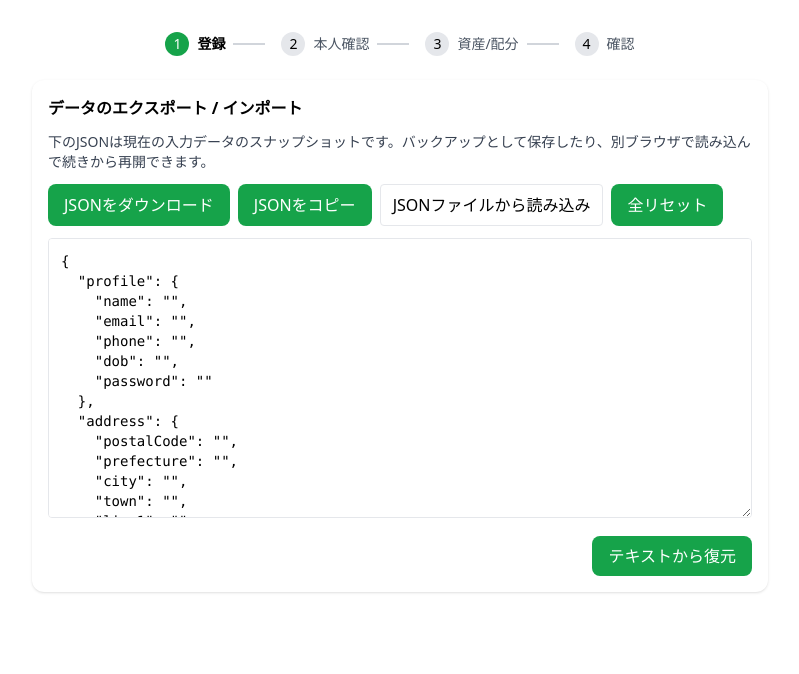
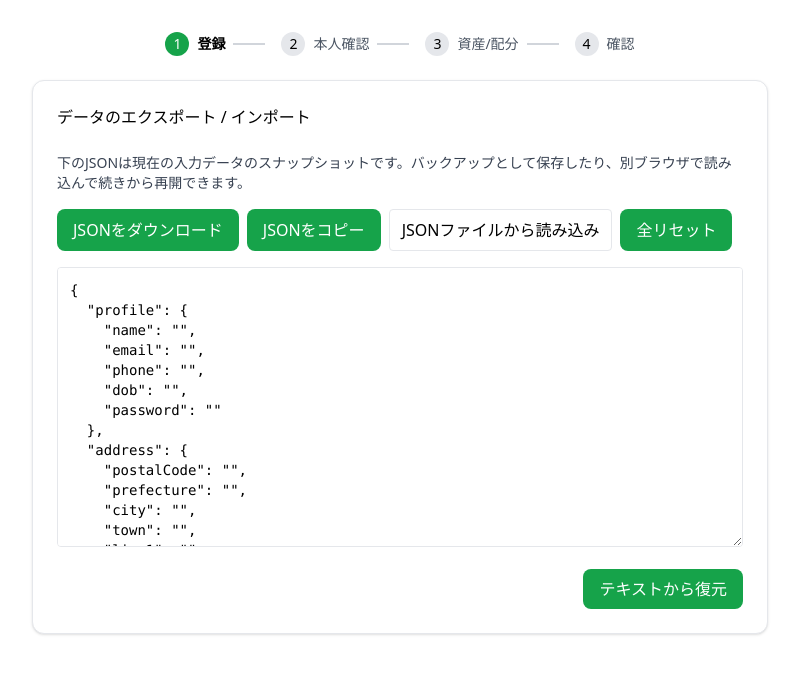
Before and after one commit to ktakimoto2507/seizensetup, a Next.js app: page /data in a window 1280 px wide. Shown: the top 674 px of the page, without its empty margins (240-1039 px from the left). Built offline with nearby package versions, Linux system fonts and the light colour scheme.

Commit message:
fix(card): accept className on Card* + add typings for ui & ui/card

```diff
--- a/src/components/ui/card.tsx
+++ b/src/components/ui/card.tsx
@@ -1,13 +1,43 @@
-import React from "react";
+// src/components/ui/card.tsx
+import * as React from "react";
 
-export function Card({ children, className = "" }: { children: React.ReactNode; className?: string }) {
-  return <div className={`rounded-xl bg-white shadow p-4 ${className}`}>{children}</div>;
+// 軽量クラス結合
+function cx(...classes: Array<string | false | null | undefined>) {
+  return classes.filter(Boolean).join(" ");
 }
 
-export function CardHeader({ children }: { children: React.ReactNode }) {
-  return <div className="mb-3 font-semibold">{children}</div>;
-}
+type DivProps = React.HTMLAttributes<HTMLDivElement>;
 
-export function CardContent({ children }: { children: React.ReactNode }) {
-  return <div className="space-y-3">{children}</div>;
-}
+const Card = React.forwardRef<HTMLDivElement, DivProps>(
+  ({ className, ...props }, ref) => (
+    <div
+      ref={ref}
+      className={cx("rounded-xl border bg-white text-black shadow", className)}
+      {...props}
+    />
+  )
+);
+Card.displayName = "Card";
+
+const CardHeader = React.forwardRef<HTMLDivElement, DivProps>(
+  ({ className, ...props }, ref) => (
+    <div ref={ref} className={cx("flex flex-col space-y-1.5 p-6", className)} {...props} />
+  )
+);
+CardHeader.displayName = "CardHeader";
+
+const CardContent = React.forwardRef<HTMLDivElement, DivProps>(
+  ({ className, ...props }, ref) => (
+    <div ref={ref} className={cx("p-6 pt-0", className)} {...props} />
+  )
+);
+CardContent.displayName = "CardContent";
+
+const CardFooter = React.forwardRef<HTMLDivElement, DivProps>(
+  ({ className, ...props }, ref) => (
+    <div ref={ref} className={cx("flex items-center p-6 pt-0", className)} {...props} />
+  )
+);
+CardFooter.displayName = "CardFooter";
+
+export { Card, CardHeader, CardContent, CardFooter };
--- a/src/components/ui/index.ts
+++ b/src/components/ui/index.ts
@@ -1,3 +1,3 @@
-export * from "./button";
-export * from "./input";
-export * from "./card";
+// src/components/ui/index.ts
+export { Button } from "./button";
+export { Card, CardHeader, CardContent, CardFooter } from "./card";
```
Also changed, not shown: src/types/ui-augment.d.ts (added, +16 -0 lines).
